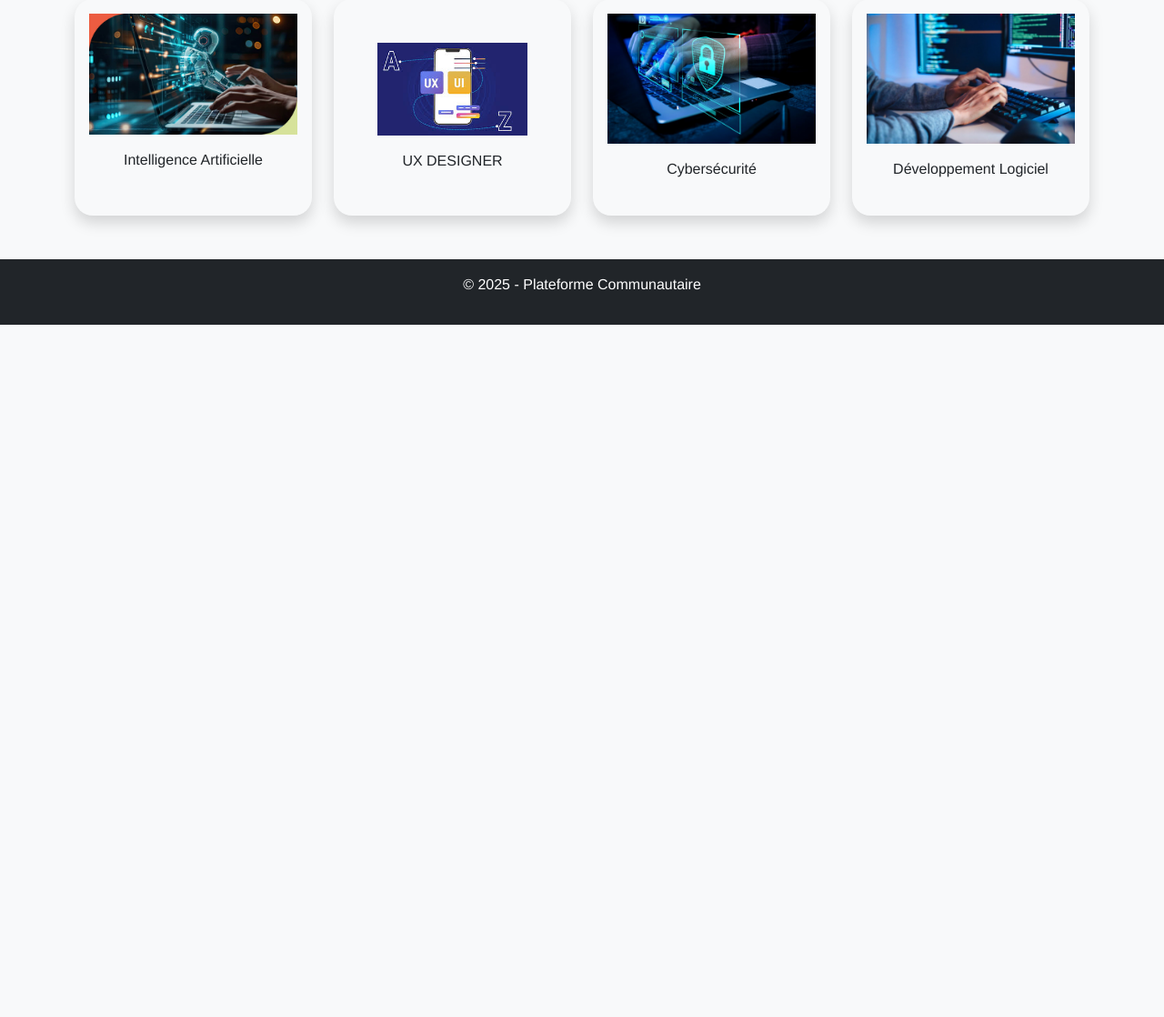
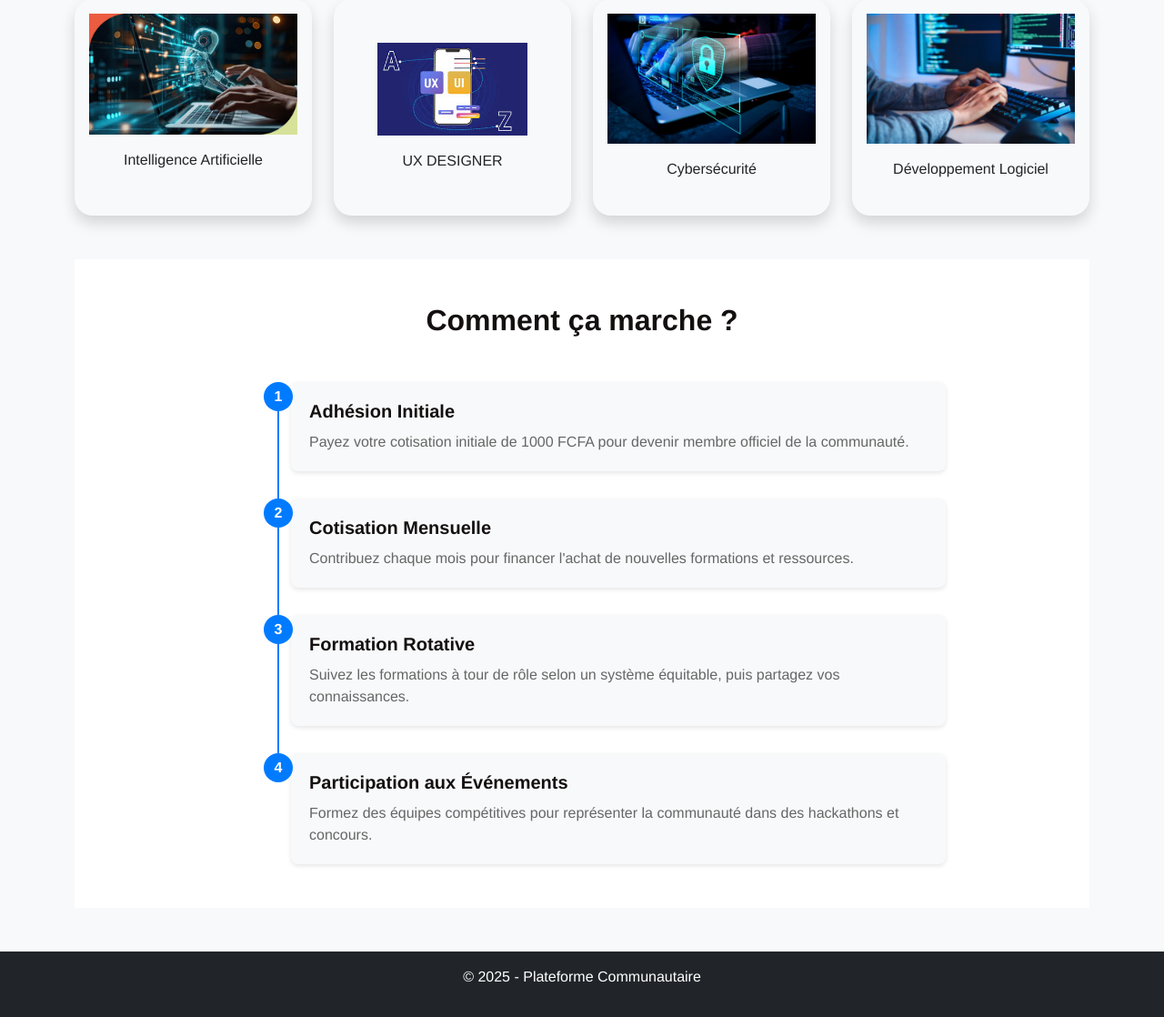
Before and after one commit to bahoumezekiel/communautyProject, a Django app: page / in a window 1280 px wide. Shown: the part 970-2088 px from the top of the page at 91% size. Before the commit the page ends 1327 px from the top, so only its background shows below. Run offline with Django 5.2, Linux system fonts and the light colour scheme; some libraries are stand-ins or nearby versions.

Commit message:
changement css

```diff
--- a/Main/static/main/css/styles.css
+++ b/Main/static/main/css/styles.css
@@ -130,8 +130,102 @@ form input[type="search"] {
 .card:hover {
   transform: translateY(-5px);
   box-shadow: 0 10px 20px rgba(0, 0, 0, 0.15) !important;
+  opacity: 0.5;
 }
 
 .card:hover img {
   transform: scale(1.05);
 }
+
+/* Style pour la section Comment ça marche (Timeline) */
+.timeline-container {
+  max-width: 800px;
+  position: relative;
+  padding-left: 50px;
+}
+
+.timeline-item {
+  position: relative;
+  padding-bottom: 30px;
+  padding-left: 30px;
+}
+
+.timeline-item:last-child {
+  padding-bottom: 0;
+}
+
+.timeline-item::before {
+  content: "";
+  position: absolute;
+  left: 15px;
+  top: 30px;
+  bottom: 0;
+  width: 2px;
+  background-color: #007bff;
+}
+
+.timeline-item:last-child::before {
+  display: none;
+}
+
+.timeline-circle {
+  position: absolute;
+  left: 0;
+  top: 0;
+  width: 32px;
+  height: 32px;
+  border-radius: 50%;
+  background-color: #007bff;
+  color: white;
+  display: flex;
+  align-items: center;
+  justify-content: center;
+  font-weight: bold;
+  z-index: 10;
+}
+
+.timeline-content {
+  background-color: #f8f9fa;
+  border-radius: 8px;
+  padding: 20px;
+  box-shadow: 0 2px 5px rgba(0, 0, 0, 0.1);
+  transition: transform 0.3s, box-shadow 0.3s;
+}
+
+.timeline-content:hover {
+  transform: translateY(-5px);
+  box-shadow: 0 8px 15px rgba(0, 0, 0, 0.1);
+  opacity: 0.9;
+}
+
+.timeline-title {
+  font-size: 1.25rem;
+  font-weight: bold;
+  margin-bottom: 10px;
+}
+
+.timeline-text {
+  color: #666;
+  margin-bottom: 0;
+}
+
+/* Style responsive pour les écrans plus petits */
+@media (max-width: 768px) {
+  .timeline-container {
+    padding-left: 30px;
+  }
+
+  .timeline-item {
+    padding-left: 20px;
+  }
+
+  .timeline-item::before {
+    left: 10px;
+  }
+
+  .timeline-circle {
+    width: 24px;
+    height: 24px;
+    font-size: 0.9rem;
+  }
+}
--- a/Main/templates/main/home.html
+++ b/Main/templates/main/home.html
@@ -179,4 +179,70 @@ Communauté Tech{% endblock %} {% block content %}
     </div>
   </div>
 </div>
+
+<!-- Section Comment ça marche -->
+<section class="py-5 bg-white my-5">
+  <div class="container">
+    <h2 class="text-center fw-bold mb-5">Comment ça marche ?</h2>
+
+    <div class="timeline-container mx-auto">
+      <!-- Timeline Item 1 -->
+      <div class="timeline-item">
+        <div class="timeline-circle">
+          <span>1</span>
+        </div>
+        <div class="timeline-content">
+          <h3 class="timeline-title">Adhésion Initiale</h3>
+          <p class="timeline-text">
+            Payez votre cotisation initiale de 1000 FCFA pour devenir membre
+            officiel de la communauté.
+          </p>
+        </div>
+      </div>
+
+      <!-- Timeline Item 2 -->
+      <div class="timeline-item">
+        <div class="timeline-circle">
+          <span>2</span>
+        </div>
+        <div class="timeline-content">
+          <h3 class="timeline-title">Cotisation Mensuelle</h3>
+          <p class="timeline-text">
+            Contribuez chaque mois pour financer l'achat de nouvelles formations
+            et ressources.
+          </p>
+        </div>
+      </div>
+
+      <!-- Timeline Item 3 -->
+      <div class="timeline-item">
+        <div class="timeline-circle">
+          <span>3</span>
+        </div>
+        <div class="timeline-content">
+          <h3 class="timeline-title">Formation Rotative</h3>
+          <p class="timeline-text">
+            Suivez les formations à tour de rôle selon un système équitable,
+            puis partagez vos connaissances.
+          </p>
+        </div>
+      </div>
+
+      <!-- Timeline Item 4 -->
+      <div class="timeline-item">
+        <div class="timeline-circle">
+          <span>4</span>
+        </div>
+        <div class="timeline-content">
+          <h3 class="timeline-title">Participation aux Événements</h3>
+          <p class="timeline-text">
+            Formez des équipes compétitives pour représenter la communauté dans
+            des hackathons et concours.
+          </p>
+        </div>
+      </div>
+    </div>
+  </div>
+</section>
+
 {% endblock %}
```
